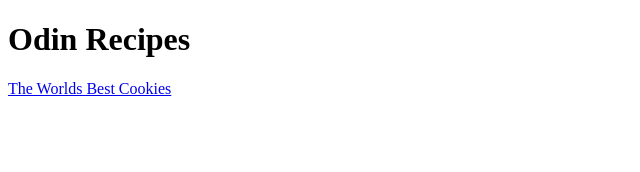
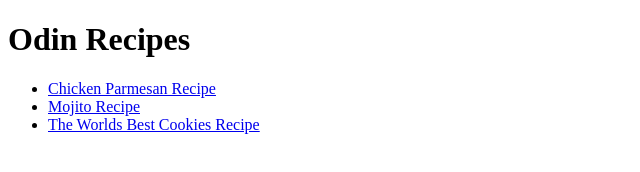
Before and after one commit to nainsworth/odin-recipes, a plain HTML site: page index.html in a window 1280 px wide. Shown: the whole page, without its empty margins (0-640 px from the left). Drawn offline with Linux system fonts and the light colour scheme.

Commit message:
Added recipe links and created an unorded lists in index.html
Added linked to chicken-parm.html and mojito.html to index.html

Created an unordered lists and placed links in the list

```diff
--- a/index.html
+++ b/index.html
@@ -8,6 +8,11 @@
 </head>
 <body>
     <h1>Odin Recipes</h1>
-    <a href="./recipes/cookies.html">The Worlds Best Cookies</a>
+    <ul>
+        <li><a href="./recipes/chicken-parm.html">Chicken Parmesan Recipe</a></li>
+        <li><a href="./recipes/mojito.html">Mojito Recipe</a></li>
+        <li><a href="./recipes/cookies.html">The Worlds Best Cookies Recipe</a></li>
+    </ul>
+
 </body>
 </html>
```
